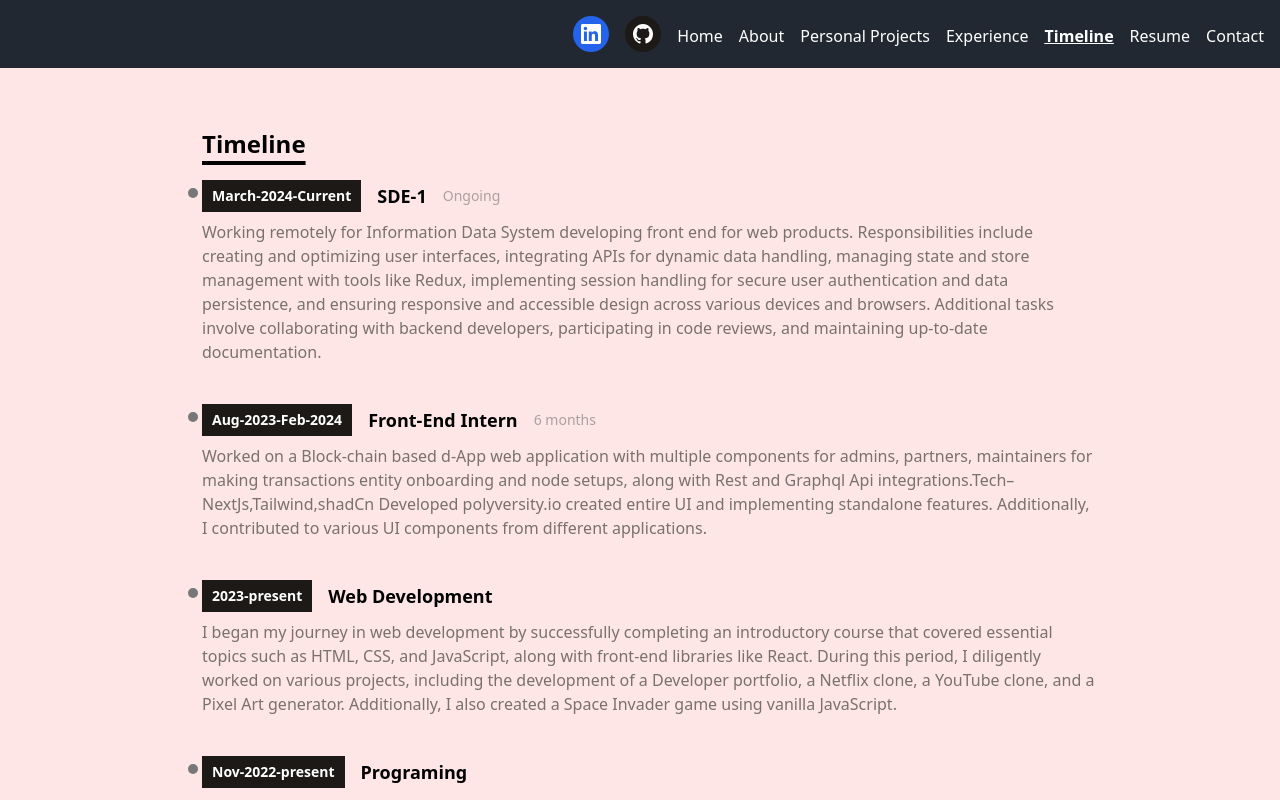
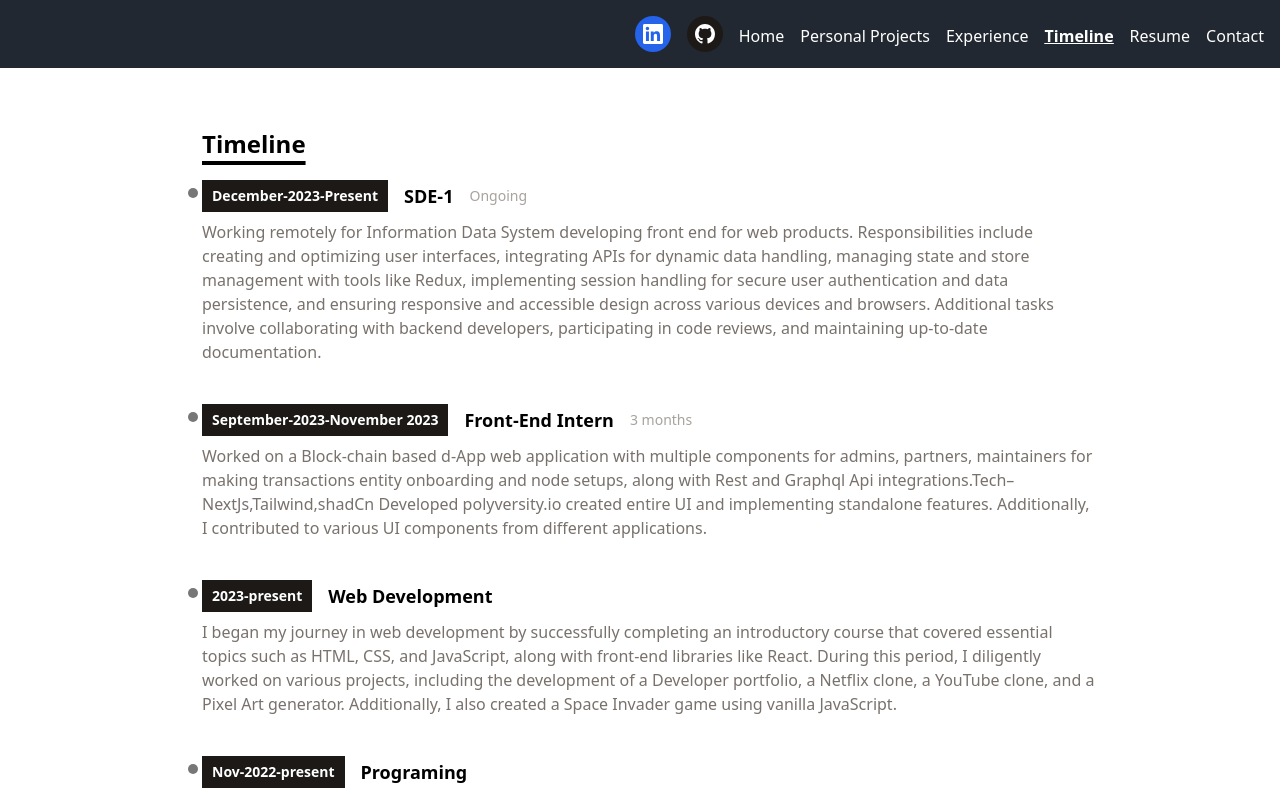
Before and after one commit to AnuragKharwar/portfolio, a React (Vite) app: page /timeline in a window 1280 px wide. Shown: the top 800 px of the page. Built offline with nearby package versions, Linux system fonts and the light colour scheme.

Commit message:
update on ui and dates

```diff
--- a/src/App.jsx
+++ b/src/App.jsx
@@ -7,36 +7,10 @@ import { BrowserRouter as Router, Route, Routes } from "react-router-dom";
 import Home from "./components/Home/Home";
 import { Portfolio, Timeline } from "./components/Home/export";
 import Experience from "./components/Experience/Experience";
-import CustomDialog from "./components/customDialog/custom-dialog";
 
 function App() {
-  const [showDialog, setShowDialog] = useState(false);
-
-  useEffect(() => {
-    const timer = setTimeout(() => {
-      setShowDialog(true);
-    }, 30000); // 30 seconds
-
-    return () => clearTimeout(timer);
-  }, []);
-
-  const handleConfirm = () => {
-    setShowDialog(false);
-  };
-
-  const handleCancel = () => {
-    setShowDialog(false);
-  };
-
   return (
     <div className={classes.app}>
-      {showDialog && (
-        <CustomDialog
-          message=" Hello! sir/maam, Thanks for reviewing my profile! If you’re interested in discussing job opportunities or have any questions, please reach out. I’m eager to connect."
-          onConfirm={handleConfirm}
-          onCancel={handleCancel}
-        />
-      )}
       <div className="w-full ">
         <Router>
           <Navbar />
--- a/src/App.module.css
+++ b/src/App.module.css
@@ -3,6 +3,6 @@
 .app {
   /* background-color: #dbf2d4;
          */
-    background-color: #FFE6E6;
+    background-color: #FFFFFF;
   color: #111;
 }
--- a/src/components/Experience/Card.jsx
+++ b/src/components/Experience/Card.jsx
@@ -2,7 +2,7 @@ import React from 'react'
 
 const Card = ({ src, role, description, organisation, time, location }) => {
   return (
-    <div className="bg-[#FCE9F1]">
+    <div className="bg-[#FBFBFB]">
       <div className="w-[300px] h-[300px] flex flex-col border-[1px] border-black relative rounded-[5px] ">
         <div className="rounded-full w-[100px] h-[100px] border-[1px] absolute  top-[-50px] left-[33%] border-black bg-white ">
           <img className="w-full h-full rounded-full" src={src} />
--- a/src/components/Experience/Experience.jsx
+++ b/src/components/Experience/Experience.jsx
@@ -24,17 +24,17 @@ const Experience = () => {
           role="SDE-1"
           src={"/assets/sde2.png"}
           organisation={"IDS · Front-End Developer"}
-          time={"March 2024 - Currenlty"}
+          time={"December 2023 - Present · 11 months"}
           location={"India · Remote"}
           description={
-            "Working Remotly as a Front-End Developer and developing User-interfaces and integrating api for blockchain based web product."
+            "Working Remotly as a Front-End Developer and developing User-interfaces and integrating api for blockchain based web product and internal tools."
           }
         />
         <Card
           role="Intern"
           src={"/assets/intern2.jpeg"}
           organisation={"IDS · Front-End Internship"}
-          time={"Aug 2023 - Feb 2024 · 6 months"}
+          time={"September 2023 - November 2023 · 3 months"}
           location={"India · Remote"}
           description={
             "Developned various User Interfaces and web application UI for blockchain based web product using Reactjs,Nextjs,tailwind,etc and also integrated many GraaphQl and Rest Apis."
--- a/src/components/Home/Intro/About.jsx
+++ b/src/components/Home/Intro/About.jsx
@@ -13,8 +13,7 @@ const About = () => {
           <div className=" text-bold text-4xl font-brygada1918">
             <h1 className="font-semibold">
               Hi👋 I'm Anurag, a Front-End Developer working remotely for
-              Information Data System on Block Chain based Web product in
-              Hyderabad,India.
+              Information Data System on Block Chain based Web product.
             </h1>
           </div>
           <div className="text-lg mt-4  ">
--- a/src/components/Navbar/Navbar.jsx
+++ b/src/components/Navbar/Navbar.jsx
@@ -73,7 +73,7 @@ const Navbar = () => {
               </div>
             </DropdownMenuLabel>
             <DropdownMenuSeparator className="underline bg-slate-400" />
-            <DropdownMenuItem className="hover:bg-slate-300">
+            {/* <DropdownMenuItem className="hover:bg-slate-300">
               <div
                 className={`cursor-pointer flex  items-center gap-x-2 ${
                   path === "/about" ? "font-semibold underline" : ""
@@ -96,7 +96,7 @@ const Navbar = () => {
 
                 <NavLink to="/about">About</NavLink>
               </div>
-            </DropdownMenuItem>
+            </DropdownMenuItem> */}
             <DropdownMenuItem className="hover:bg-slate-300">
               {" "}
               <div
@@ -316,13 +316,13 @@ const Navbar = () => {
                 </NavLink>
               )}
             </li>
-            <li
+            {/* <li
               className={`mt-2 hover:scale-110 hover:underline ${
                 path === "/about" ? "font-semibold underline" : ""
               }`}
             >
               <NavLink to="/about">About</NavLink>
-            </li>
+            </li> */}
             <li
               className={`mt-2 hover:scale-110 hover:underline ${
                 path === "/project" ? "font-semibold underline" : ""
--- a/src/data/timelinedata.js
+++ b/src/data/timelinedata.js
@@ -1,15 +1,15 @@
 export default [
   {
-    year: "March-2024-Current",
+    year: "December-2023-Present",
     title: "SDE-1",
     duration: "Ongoing",
     details:
       "Working remotely for Information Data System developing front end for web products. Responsibilities include creating and optimizing user interfaces, integrating APIs for dynamic data handling, managing state and store management with tools like Redux, implementing session handling for secure user authentication and data persistence, and ensuring responsive and accessible design across various devices and browsers. Additional tasks involve collaborating with backend developers, participating in code reviews, and maintaining up-to-date documentation.",
   },
   {
-    year: "Aug-2023-Feb-2024",
+    year: "September-2023-November 2023",
     title: "Front-End Intern",
-    duration: "6 months",
+    duration: "3 months",
     details:
       "Worked on a Block-chain based d-App web application with multiple components for admins, partners, maintainers for making transactions entity onboarding and node setups, along with Rest and Graphql Api integrations.Tech–NextJs,Tailwind,shadCn Developed polyversity.io created entire UI and implementing standalone features. Additionally, I contributed to various UI components from different applications.",
   },
```
